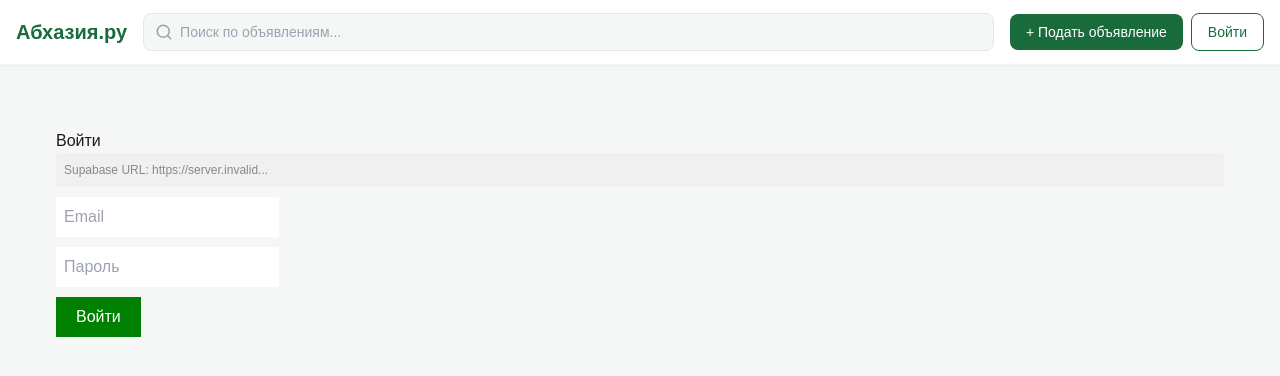
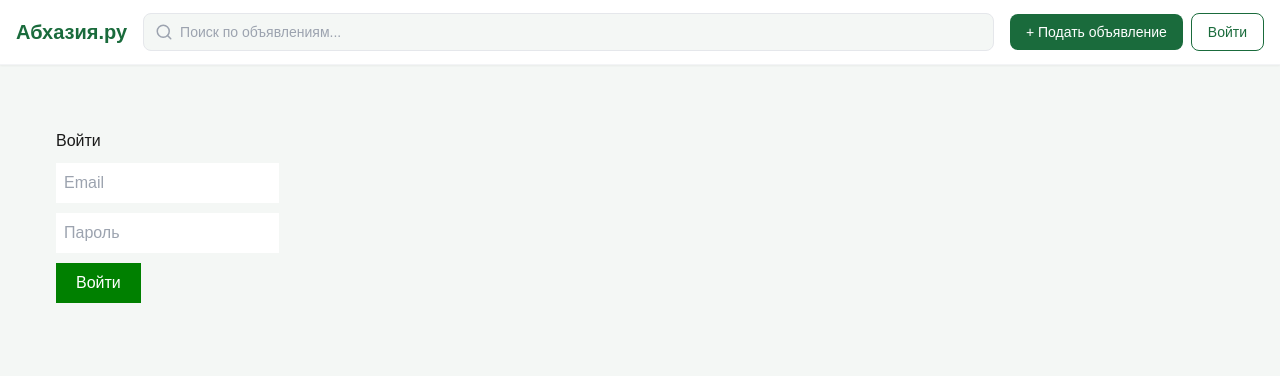
Before and after one commit to Gashim22/abkhazia-board, a Next.js app: page /login in a window 1280 px wide. Shown: the top 376 px of the page. Built offline with nearby package versions, Linux system fonts and the light colour scheme; no server answers.

Commit message:
fix: remove debug diagnostics from login page

```diff
--- a/src/app/login/page.tsx
+++ b/src/app/login/page.tsx
@@ -40,15 +40,9 @@ export default function LoginPage() {
     setLoading(false)
   }
 
-  const supabaseUrl = process.env.NEXT_PUBLIC_SUPABASE_URL
-
   return (
     <div style={{ padding: 40 }}>
       <h1>Войти</h1>
-      {/* Диагностика — удалить после починки */}
-      <p style={{ fontSize: 12, color: '#888', background: '#f0f0f0', padding: 8, borderRadius: 4 }}>
-        Supabase URL: {supabaseUrl ? supabaseUrl.slice(0, 40) + '...' : '❌ НЕ ЗАДАН'}
-      </p>
       <input
         type="email"
         placeholder="Email"
```
